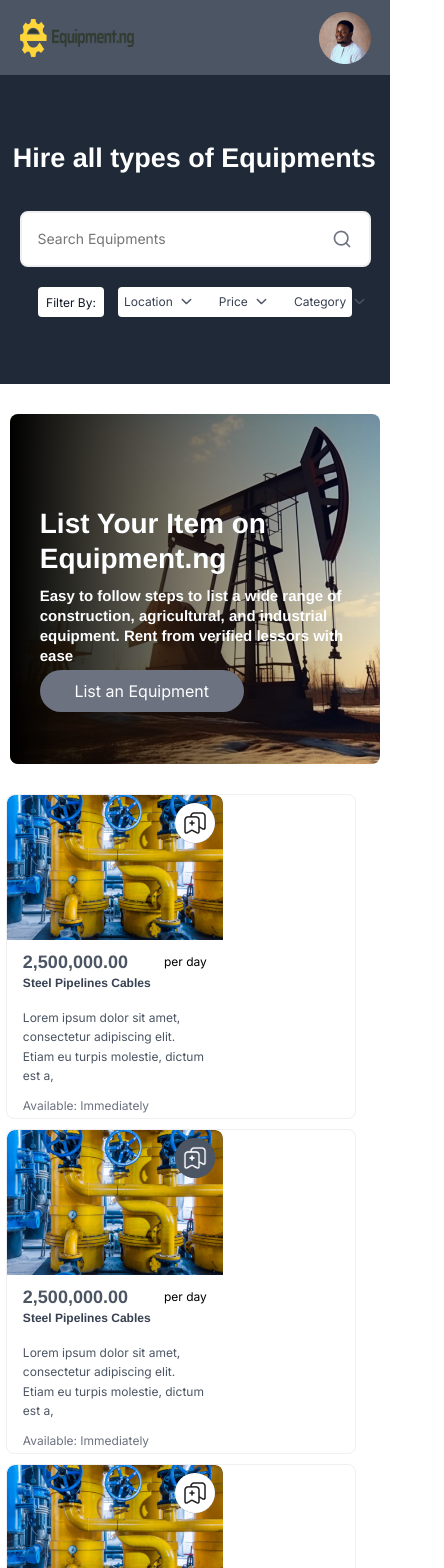
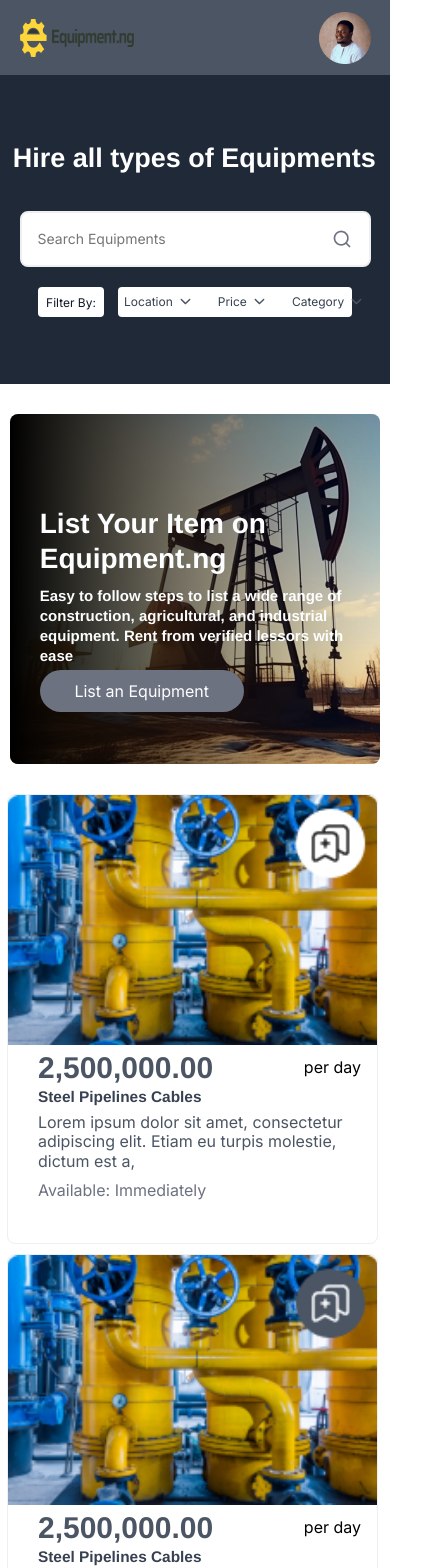
Before and after one commit to Korede647/figma, a React (Vite) app: page / in a window 390 px wide. Shown: the top 1568 px of the page, 444 px wide, since content can reach past the window. Built offline with nearby package versions, Linux system fonts and the light colour scheme; no server answers; a web font is replaced by a local one.

Commit message:
responsive modification

```diff
--- a/src/components/Props/Pipes.jsx
+++ b/src/components/Props/Pipes.jsx
@@ -7,17 +7,17 @@ const Pipes = (props) => {
     <div className='pipes'>
     <div className='imageP'
    style={{
-             backgroundImage: `url(${PipeOil})`,
-             backgroundPosition: "center",
+             backgroundImage: `url(${props.Pipe})`,
+             backgroundPosition: "top",
              backgroundRepeat: "no-repeat",
              backgroundSize: "cover"
            }}>
-              <div className="imgI"
+              {/* <div className="imgI"
               style={{
                 backgroundColor: `${props.color}`
               }}>
                   <img src={props.imgPipe}/>
-              </div>
+              </div> */}
 
     </div>
 
--- a/src/components/Props/pipes.css
+++ b/src/components/Props/pipes.css
@@ -32,7 +32,7 @@
 }
 
 .textDiv{
-    width: 216px;
+    width: 100%;
     height: 180px;
     display: flex;
     flex-direction: column;
@@ -95,8 +95,54 @@
     color: #6D7280;
 }
 
+@media screen and (max-width: 700px) {
+    .pipes{
+        width: 100%;
+    }
+    .imageP{
+        width: 100%;
+    }
+    .imgI{
+        left: 80%;
+    }
+}
+
 @media screen and (max-width: 470px){
     .pipes{
-        width: 95%
+        width: 100%;
+        height: 450px;
+    }
+    .imageP{
+        height: 250px;
+    }
+    .textDiv{
+        padding-left: 30px;
+    }
+    .comb{
+        width: 100%;
+    }
+    .first{
+        width: 100%;
+        height: 30px;
+    }
+    .first>h6{
+        font-size: 30px;
+    }
+    .first>p{
+        font-size: 16px;
+    }
+    .second{
+        width: 100%;
+        height: 35px;
+        font-size: 23px;
+        padding-top: 5px;
+    }
+    .third{
+        width: 100%;
+        font-size: 16px;
+        height: max-content;
+    }
+    .fourth{
+        font-size: 16px;
     }
 }
--- a/src/pages/Home/Home.jsx
+++ b/src/pages/Home/Home.jsx
@@ -8,8 +8,8 @@ import Image from "../../assets/oil.png"
 import { IoIosArrowDown } from "react-icons/io";
 import Search from "../../assets/Search.png"
 import Pipes from '../../components/Props/Pipes'
-import Save from "../../assets/save-add.png"
-import Add from "../../assets/save-addblack.png"
+import Save from "../../assets/Frame 31.png"
+import Add from "../../assets/Frame 30.png"
 
 const Home = () => {
   const [state, setState] = useState([])
@@ -103,16 +103,16 @@ const Home = () => {
         </section>
 
         <section className='steel'>
-            <Pipes imgPipe={Add} color= "#FFFFFF"/>
-            <Pipes imgPipe={Save} color= "#4B5563"/>
-            <Pipes imgPipe={Add} color= "#FFFFFF"/>
-            <Pipes imgPipe={Add} color= "#FFFFFF"/>
-            <Pipes imgPipe={Add} color= "#FFFFFF"/>
-            <Pipes imgPipe={Add} color= "#FFFFFF"/>
-            <Pipes imgPipe={Add} color= "#FFFFFF"/>
-            <Pipes imgPipe={Save} color= "#4B5563"/>
-            <Pipes imgPipe={Add} color= "#FFFFFF"/>
-            <Pipes imgPipe={Add} color= "#FFFFFF"/>
+            <Pipes Pipe={Add} color= "#FFFFFF"/>
+            <Pipes Pipe={Save} color= "#4B5563"/>
+            <Pipes Pipe={Add} color= "#FFFFFF"/>
+            <Pipes Pipe={Add} color= "#FFFFFF"/>
+            <Pipes Pipe={Add} color= "#FFFFFF"/>
+            <Pipes Pipe={Add} color= "#FFFFFF"/>
+            <Pipes Pipe={Add} color= "#FFFFFF"/>
+            <Pipes Pipe={Save} color= "#4B5563"/>
+            <Pipes Pipe={Add} color= "#FFFFFF"/>
+            <Pipes Pipe={Add} color= "#FFFFFF"/>
         </section>
 
         <section>
--- a/src/pages/Home/home.css
+++ b/src/pages/Home/home.css
@@ -337,7 +337,7 @@ nav{
 }
 }
 
-@media screen and (max-width: 650px) {
+@media screen and (max-width: 700px) {
     .steel{
         width: 90%;
         grid-template-columns: repeat(2, 1fr);
@@ -396,7 +396,7 @@ nav{
         width: 65%;
     }
     .steel{
-        width: 97%;
+        width: 99%;
     }
     .hire{
         font-size: 27px;
@@ -406,13 +406,16 @@ nav{
         padding-left: 6px;
     }
     .location, .price, .category{
-        gap: 6px;
+        gap: 5px;
+    }
+    .homeMain{
+        overflow-x: hidden;
     }
 }
 
 @media screen and (max-width:470px) {
     .steel{
         grid-template-columns: repeat(1, 1fr);
-        align-items: center;
+        padding-left: 5px;
     }
 }
```
Also changed, not shown: src/assets/Frame 30.png, src/assets/Frame 31.png (added).
